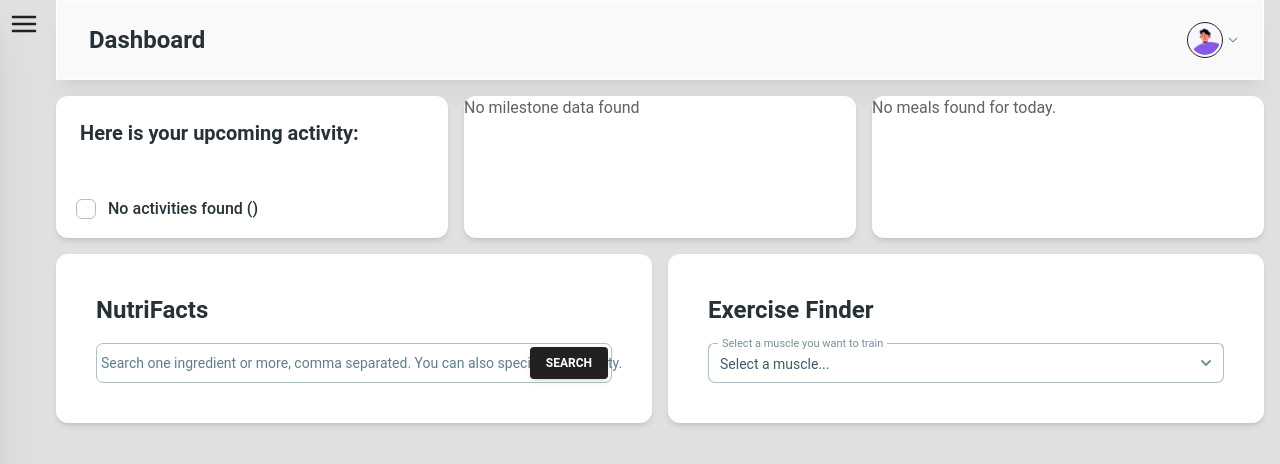
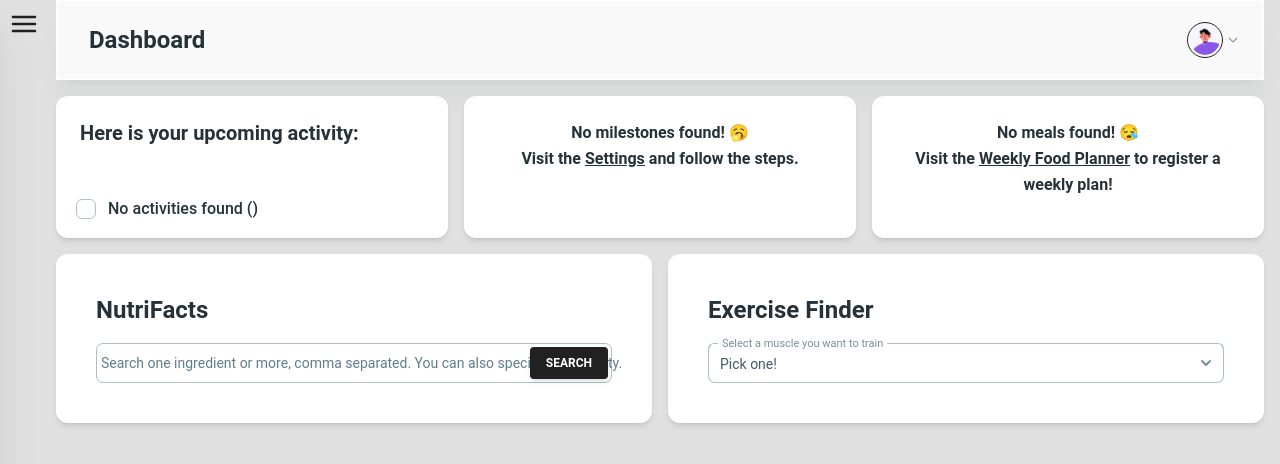
Before and after one commit to lisaspencer1997/FitnessFusionPlan, a React (Vite) app: page / in a window 1280 px wide. Shown: the top 464 px of the page. Built offline with nearby package versions, Linux system fonts and the light colour scheme.

Commit message:
Improving empty state for the widgets - now they provide a CTA to invite the user filling out the forms

```diff
--- a/src/components/Countdown.jsx
+++ b/src/components/Countdown.jsx
@@ -9,6 +9,7 @@ import {
   PopoverContent,
   Button,
 } from "@material-tailwind/react";
+import { NavLink } from 'react-router-dom';
 
 const CountdownComponent = () => {
   const [countdown, setCountdown] = useState(null);
@@ -69,7 +70,14 @@ const CountdownComponent = () => {
           </CardFooter>
         </div>
       ) : (
-        <p>No milestone data found</p>
+        <div>
+        <CardBody className="text-center">
+            <Typography variant="h6" color="blue-gray">
+                No milestones found! 🥱 <br/>
+                Visit the <span className="underline"><NavLink to="/settings" end>Settings</NavLink></span> and follow the steps.
+            </Typography>
+        </CardBody>
+    </div>
       )}
     </div>
   );
--- a/src/components/DailyMealPlan.jsx
+++ b/src/components/DailyMealPlan.jsx
@@ -6,12 +6,22 @@ import {
     Typography,
     CardBody
 } from "@material-tailwind/react";
+import { NavLink } from 'react-router-dom';
 
 const DailyMealPlan = ({ mealPlan, currentDay }) => {
     const todayMeals = mealPlan[currentDay];
 
     if (!todayMeals) {
-        return <div>No meals found for today.</div>;
+        return (
+            <div>
+                <CardBody className="text-center">
+                    <Typography variant="h6" color="blue-gray">
+                        No meals found! 😪 <br/>
+                        Visit the <span className="underline"><NavLink to="/food-planner" end>Weekly Food Planner</NavLink></span> to register a weekly plan!
+                    </Typography>
+                </CardBody>
+            </div>
+        )
     }
 
     return (
--- a/src/components/ExerciseComponent.jsx
+++ b/src/components/ExerciseComponent.jsx
@@ -97,7 +97,7 @@ const ExerciseComponent = () => {
           value={muscle}
           onChange={handleMuscleChange}
         >
-          <Option value="">Select a muscle...</Option>
+          <Option value="">Pick one!</Option>
           <Option value="Biceps">Biceps</Option>
           <Option value="Triceps">Triceps</Option>
           <Option value="Chest">Chest</Option>
--- a/src/pages/Settings.jsx
+++ b/src/pages/Settings.jsx
@@ -1,10 +1,11 @@
 import Header from '../components/Header';
-
+import Form from '../components/Form'
 
 const Settings = () => {
     return (
         <>
-            <Header heading='Settings'/>
+            <Header heading='User Settings'/>
+            <Form />
         </>
     )
 }
```
Also changed, not shown: src/components/NextActivity.jsx (+16 -0 lines).
